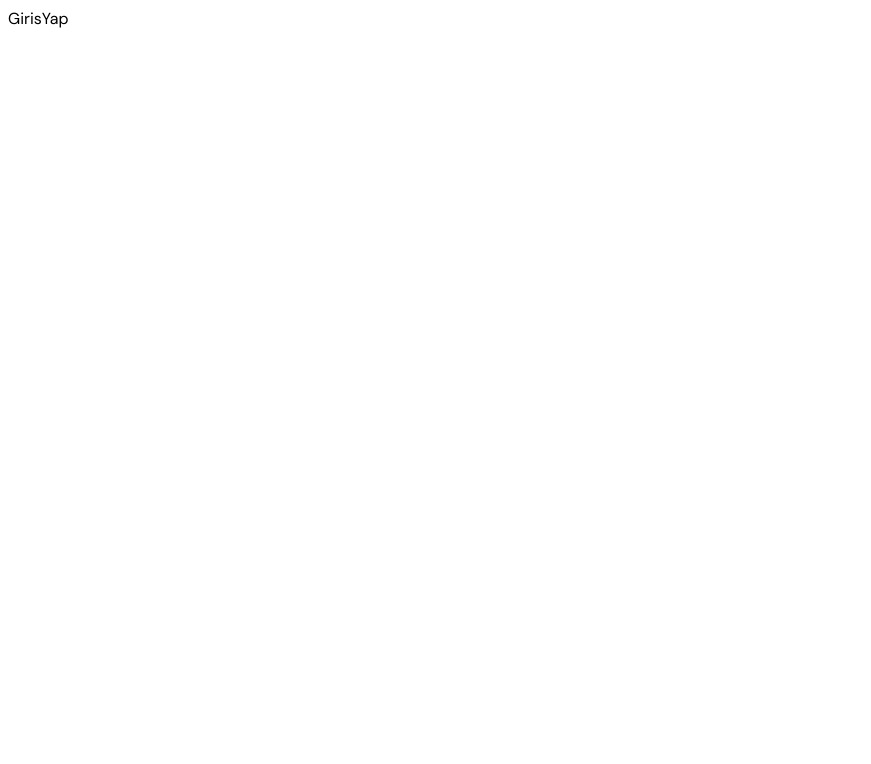
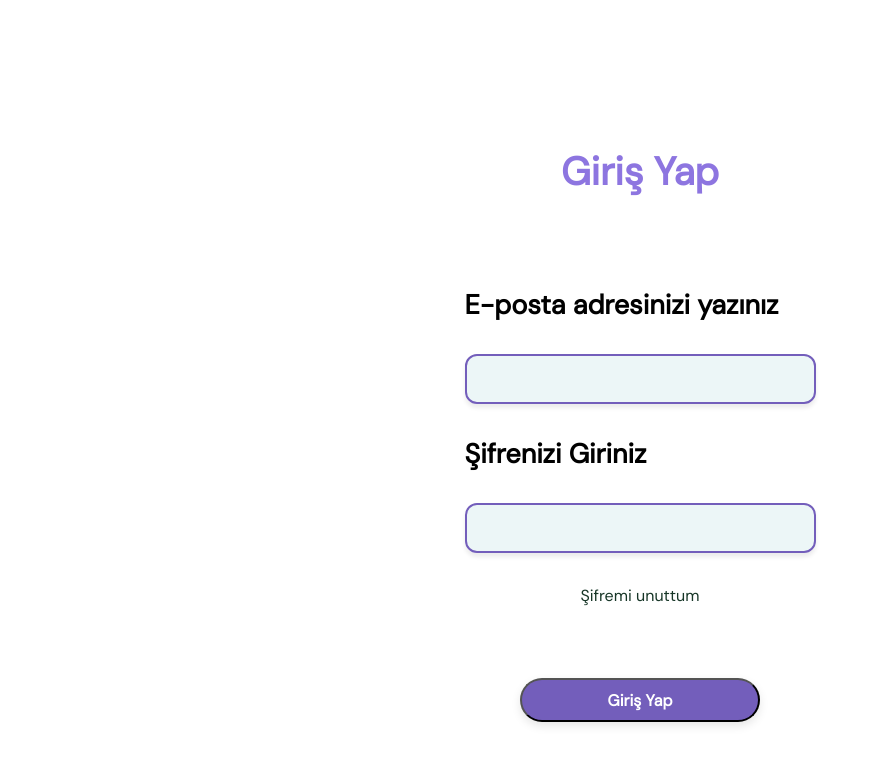
Before and after one commit to DNA-RNA/KidoKitDemo, a React (Create React App) app in the folder frontend/: page /GirisYap in a window 1280 px wide. Shown: the top 764 px of the page, without its empty margins (0-871 px from the left). Built offline with nearby package versions, Linux system fonts and the light colour scheme.

Commit message:
GirisYap.jsx sayfası tamamlandı

```diff
--- a/frontend/src/App.css
+++ b/frontend/src/App.css
@@ -44,8 +44,15 @@
 
 .App p {
   color: white;
+  font-weight: 400;
+  font-size: 27px;
 }
+.App p .giris-link{
+  text-decoration: none;
+  color: white;
+  font-weight: 600;
 
+}
 /* kayit ol*/
 .body {
   display: flex;
@@ -225,3 +232,55 @@
     overflow-y: scroll;
   }
 }
+
+/*Giriş Yap */
+.container-giris-yap{
+    display: flex;
+    flex-direction: column;
+    align-items: center;
+    height: 100vh;
+}
+.header-giris-yap{
+  color: #8D75E0;
+  font-size: 39px;
+  font-weight: 700;
+  padding-top: 7rem;
+}
+form{
+  padding-top: 3rem;
+  padding-bottom: 1rem;
+}
+form input {
+  height: 44px;
+  width: 343px;
+  margin: 1rem;
+  font-size: 15px;
+  border-radius: 12px;
+  border: 2px solid #735ebb;
+  background: rgba(68, 166, 180, 0.1);
+  box-shadow: 0px 4px 4px rgba(0, 0, 0, 0.08);
+}
+.form-title{
+    display: block;
+    font-weight: 700;
+    font-size: 27px;
+    line-height: 35px;
+    margin: 1rem;
+}
+.container-giris-yap a {
+  text-decoration: none;
+  color: #173627;
+  padding-bottom: 2rem;
+}
+.container-giris-yap .btn-giris-yap{
+  background: #735EBB;
+  margin-top: 2.5rem;
+box-shadow: 0px 4px 10px rgba(0, 0, 0, 0.1);
+border-radius: 22px;
+width: 240px;
+height: 44px;
+color: white;
+font-weight: 700;
+font-size: 16px;
+
+}
--- a/frontend/src/pages/AnaSayfa.jsx
+++ b/frontend/src/pages/AnaSayfa.jsx
@@ -21,7 +21,7 @@ export default function AnaSayfa() {
           navigate('/kayitol')
         }}>Kayıt Ol</button>
    </section>
-   <p> Zaten bir hesabınız var mı? <a href='/girisyap'>Giriş Yapın</a> </p>
+   <p> Zaten bir hesabınız var mı? <a href='/girisyap' className='giris-link'>Giriş Yap</a> </p>
 
   </div>
   )
--- a/frontend/src/pages/GirisYap.jsx
+++ b/frontend/src/pages/GirisYap.jsx
@@ -2,7 +2,22 @@ import React from 'react'
 
 function GirisYap() {
   return (
-    <div>GirisYap</div>
+    <div>
+      <div className="container-giris-yap">
+      <h1 className='header-giris-yap'>Giriş Yap</h1>
+      <form action="">
+      <span className="form-title">E-posta adresinizi yazınız</span>
+      <input type="email" name="email" required />
+      <span className="form-title">Şifrenizi Giriniz</span>
+      <input type="password" name="password" required />
+      </form>
+      <a href="#">Şifremi unuttum</a>
+      <button className='btn-giris-yap'>Giriş Yap</button>
+
+      </div>
+
+
+    </div>
   )
 }
 export default GirisYap;
```
